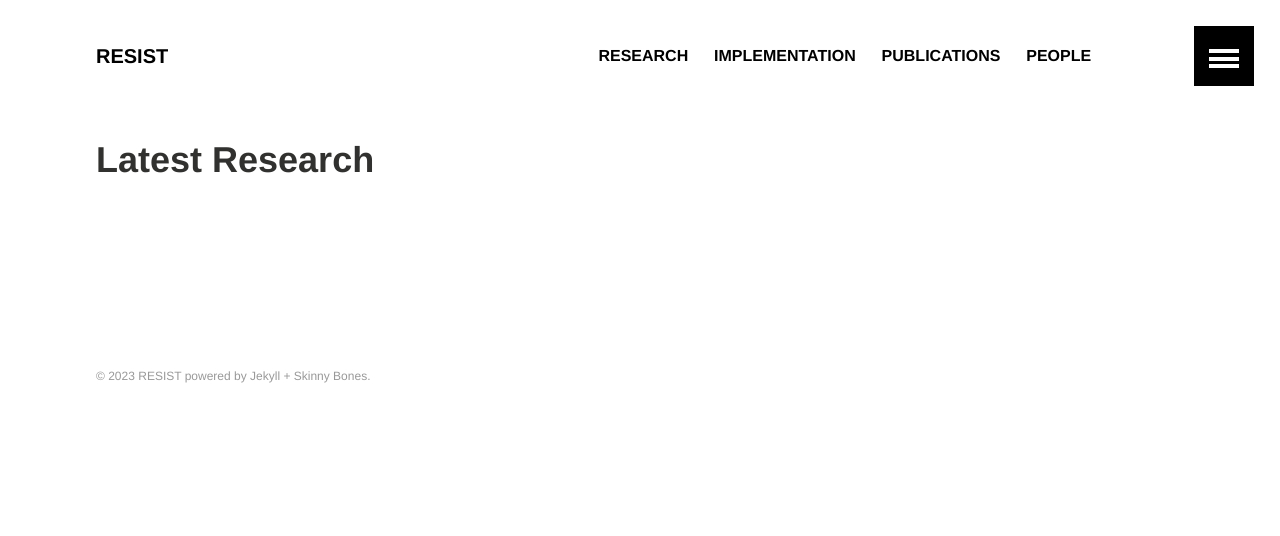
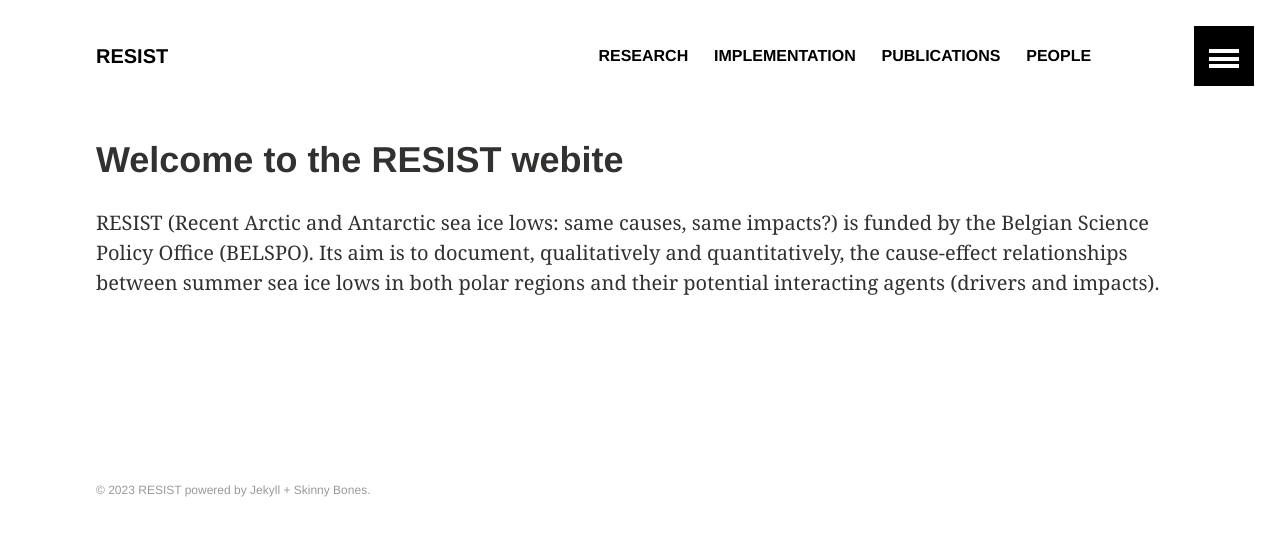
Before and after one commit to resist-impuls/resist-impuls.github.io, a Jekyll site: the page built from index.md, in a window 1280 px wide. Shown: the top 536 px of the page. Built offline with Jekyll 4.4.1, drawn with Linux system fonts in a browser that asks for light colours.

Commit message:
Update index.md

```diff
--- a/index.md
+++ b/index.md
@@ -1,8 +1,10 @@
 ---
 layout: archive
 permalink: /
-title: "Latest Research"
+title: "Welcome to the RESIST webite"
 ---
+
+RESIST (Recent Arctic and Antarctic sea ice lows: same causes, same impacts?) is funded by the Belgian Science Policy Office (BELSPO). Its aim is to document, qualitatively and quantitatively, the cause-effect relationships between summer sea ice lows in both polar regions and their potential interacting agents (drivers and impacts).
 
 <div class="tiles">
 {% for post in site.posts %}
```
